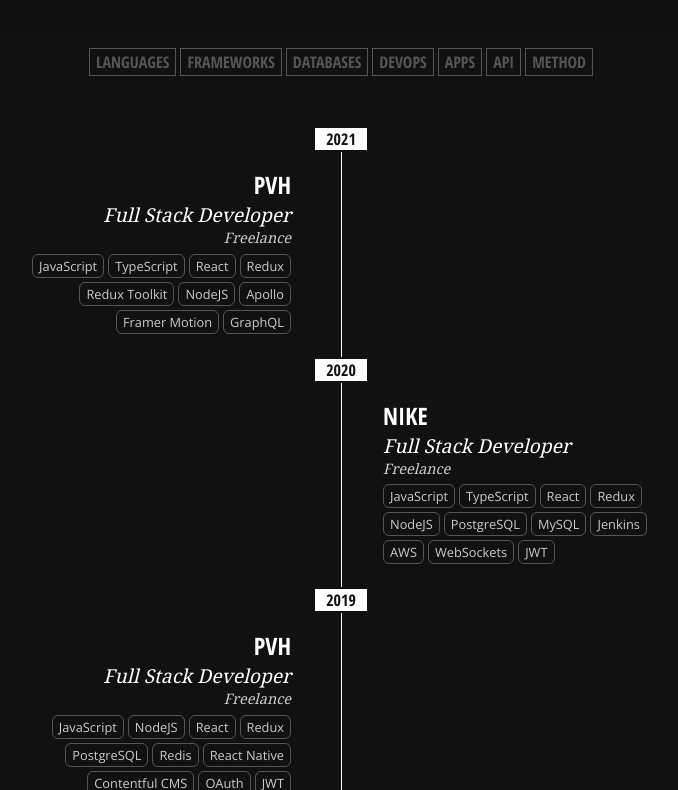
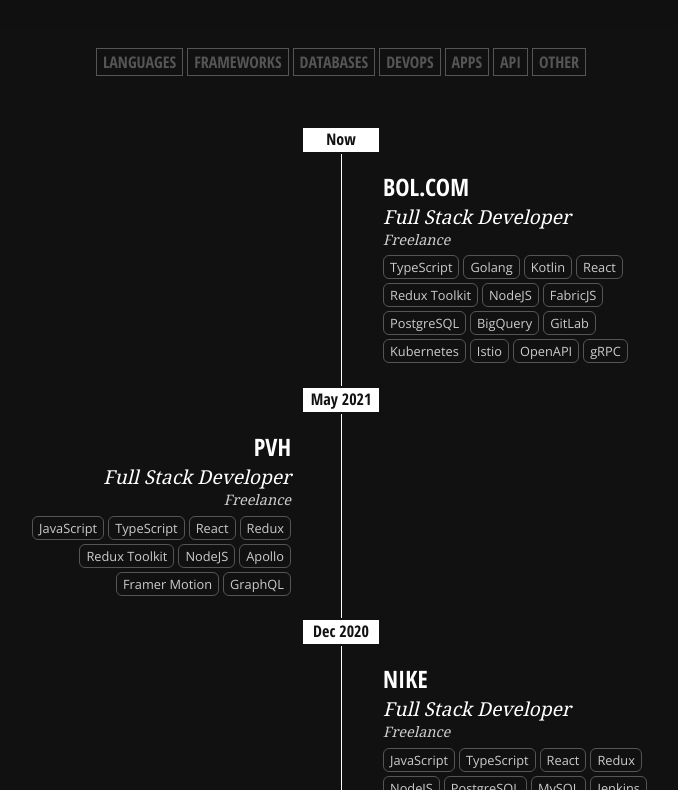
Before and after one commit to nielskrijger/benian, a website: page index.html in a window 1280 px wide. Shown: the part 850-1640 px from the top of the page, without its empty margins (299-977 px from the left). Drawn offline with nearby package versions, Linux system fonts and the light colour scheme.

Commit message:
chore: add recent employers

```diff
--- a/css/style.css
+++ b/css/style.css
@@ -253,16 +253,18 @@
   padding: 0.3rem 0;
 }
 
-.work__year {
+.work__date {
   font-family: 'Open Sans Condensed', sans-serif;
   background-color: var(--primary-color);
   border: 2px solid var(--bg-color);
   color: var(--bg-color);
   display: inline-block;
-  width: 3.5rem;
+  width: 5rem;
+  padding-bottom: 0.1rem;
   left: 2rem;
   text-align: center;
   position: relative;
+  z-index: 2;
 }
 
 .work__line {
@@ -307,7 +309,7 @@
     align-items: center;
   }
 
-  .work__year {
+  .work__date {
     left: initial;
   }
 
--- a/index.html
+++ b/index.html
@@ -99,7 +99,30 @@
         <div class="highlight-tag-buttons"></div>
         <div class="work__content">
           <div class="work__experiences">
-            <div class="work__year">2021</div>
+            <div class="work__date">Now</div>
+            <div class="work__job work__job--right">
+              <div class="work__company">Bol.com</div>
+              <div class="work__job-title">Full Stack Developer</div>
+              <div class="work__freelance">Freelance</div>
+              <div class="work__tags">
+                <div class="tag">TypeScript</div>
+                <div class="tag">Golang</div>
+                <div class="tag">Kotlin</div>
+                <div class="tag">React</div>
+                <div class="tag">Redux Toolkit</div>
+                <div class="tag">NodeJS</div>
+                <div class="tag">FabricJS</div>
+                <div class="tag">PostgreSQL</div>
+                <div class="tag">BigQuery</div>
+                <div class="tag">GitLab</div>
+                <div class="tag">Kubernetes</div>
+                <div class="tag">Istio</div>
+                <div class="tag">OpenAPI</div>
+                <div class="tag">gRPC</div>
+              </div>
+            </div>
+          <div class="work__experiences">
+            <div class="work__date">May 2021</div>
             <div class="work__job work__job--left">
               <div class="work__company">PVH</div>
               <div class="work__job-title">Full Stack Developer</div>
@@ -116,7 +139,7 @@
                 <div class="tag">GraphQL</div>
               </div>
             </div>
-            <div class="work__year">2020</div>
+            <div class="work__date">Dec 2020</div>
             <div class="work__job work__job--right">
               <div class="work__company">Nike</div>
               <div class="work__job-title">Full Stack Developer</div>
@@ -135,7 +158,7 @@
                 <div class="tag">JWT</div>
               </div>
             </div>
-            <div class="work__year">2019</div>
+            <div class="work__date">Jan 2020</div>
             <div class="work__job work__job--left">
               <div class="work__company">PVH</div>
               <div class="work__job-title">Full Stack Developer</div>
@@ -153,7 +176,7 @@
                 <div class="tag">JWT</div>
               </div>
             </div>
-            <div class="work__year">2018</div>
+            <div class="work__date">Dec 2018</div>
             <div class="work__job work__job--right">
               <div class="work__company">RTL</div>
               <div class="work__job-title">Full Stack Developer</div>
@@ -178,7 +201,7 @@
                 <div class="tag">OpenAPI</div>
               </div>
             </div>
-            <div class="work__year">2017</div>
+            <div class="work__date">Dec 2017</div>
             <div class="work__job work__job--left">
               <div class="work__company">oneUp / PVH</div>
               <div class="work__job-title">Tech Lead</div>
@@ -194,6 +217,7 @@
                 <div class="tag">Contentful CMS</div>
               </div>
             </div>
+            <div class="work__date">May 2017</div>
             <div class="work__job work__job--right">
               <div class="work__company">Nolemmings</div>
               <div class="work__job-title">Full Stack Developer</div>
@@ -215,8 +239,19 @@
                 <div class="tag">JWT</div>
               </div>
             </div>
-            <div class="work__year">2015</div>
+            <div class="work__date">Jan 2015</div>
             <div class="work__job work__job--left">
+              <div class="work__company">SnappCar</div>
+              <div class="work__job-title">Full Stack Developer</div>
+              <div class="work__tags">
+                <div class="tag">C#</div>
+                <div class="tag">JavaScript</div>
+                <div class="tag">NodeJS</div>
+                <div class="tag">AWS</div>
+              </div>
+            </div>
+            <div class="work__date">Mar 2015</div>
+            <div class="work__job work__job--right">
               <div class="work__company">IceMobile</div>
               <div class="work__job-title">Full Stack Developer</div>
               <div class="work__tags">
@@ -240,8 +275,8 @@
                 <div class="tag">OpenAPI</div>
               </div>
             </div>
-            <div class="work__year">2013</div>
-            <div class="work__job work__job--right">
+            <div class="work__date">Oct 2013</div>
+            <div class="work__job work__job--left">
               <div class="work__company">Oracle</div>
               <div class="work__job-title">Jr SOA Consultant</div>
               <div class="work__tags">
@@ -264,8 +299,8 @@
                 <div class="tag">WSDL</div>
               </div>
             </div>
-            <div class="work__year">2011</div>
-            <div class="work__job work__job--left">
+            <div class="work__date">Jan 2012</div>
+            <div class="work__job work__job--right">
               <div class="work__company">CAPE Group</div>
               <div class="work__job-title">Jr Systems Integrator</div>
               <div class="work__tags">
@@ -274,8 +309,8 @@
                 <div class="tag">JasperSoft BI</div>
               </div>
             </div>
-            <div class="work__year">2009</div>
-            <div class="work__job work__job--right">
+            <div class="work__date">2009</div>
+            <div class="work__job work__job--left">
               <div class="work__company">Topicus Finance</div>
               <div class="work__job-title">Internship</div>
               <div class="work__tags">
@@ -285,7 +320,7 @@
                 <div class="tag">Agile</div>
               </div>
             </div>
-            <div class="work__job work__job--left">
+            <div class="work__job work__job--right">
               <div class="work__company">InDialoog</div>
               <div class="work__job-title">Internship</div>
               <div class="work__tags">
@@ -293,7 +328,7 @@
                 <div class="tag">Adobe InDesign</div>
               </div>
             </div>
-            <div class="work__job work__job--right">
+            <div class="work__job work__job--left">
               <div class="work__company">UTwente</div>
               <div class="work__job-title">Teaching Assistent</div>
               <div class="work__tags">
@@ -301,7 +336,7 @@
                 <div class="tag">Database Systems</div>
               </div>
             </div>
-            <div class="work__job work__job--left">
+            <div class="work__job work__job--right">
               <div class="work__company">Benian</div>
               <div class="work__job-title">Owner</div>
               <div class="work__tags">
@@ -318,7 +353,7 @@
                 <div class="tag">Joomla CMS</div>
               </div>
             </div>
-            <div class="work__year">2004</div>
+            <div class="work__date">2004</div>
           </div>
           <div class="work__line"></div>
         </div>
@@ -329,7 +364,7 @@
           <div class="education__block">
             <div class="education__year">2006 - 2011</div>
             <h3>Business Information Technology</h3>
-            <div>Master Degree</div>
+            <div>Master's Degree</div>
             <div>University of Twente</div>
           </div>
 
--- a/js/tags.js
+++ b/js/tags.js
@@ -1,94 +1,111 @@
 const tagConfig = {
   Languages: {
     tags: [
+      'C#',
+      'CoffeeScript',
+      'Golang',
+      'Java',
       'JavaScript',
-      'TypeScript',
-      'CoffeeScript',
-      'Ruby',
-      'C#',
-      'Python',
-      'Java',
+      'Kotlin',
       'PHP',
       'PL/SQL',
+      'Python',
+      'Ruby',
+      'TypeScript',
     ],
     color: '#00ff00',
   },
   Frameworks: {
     tags: [
+      'AngularJS',
       'Apollo',
+      'Doctrine',
+      'FabricJS',
+      'Framer Motion',
+      'Ionic',
+      'J2EE',
+      'JPA',
+      'NodeJS',
+      'React Native',
+      'React',
       'Redux Toolkit',
-      'Framer Motion',
-      'J2EE',
-      'AngularJS',
+      'Redux',
       'Ruby on Rails',
-      'NodeJS',
-      'React',
-      'React Native',
-      'Ionic',
-      'Redux',
-      'Doctrine',
+      'Spring',
       'Symfony',
-      'Spring',
-      'JPA',
     ],
     color: '#ff0000',
   },
   Databases: {
     tags: [
+      'BigQuery',
+      'Couchbase',
       'Database Systems',
       'DynamoDB',
+      'MongoDB',
       'MySQL',
+      'OracleDB',
       'PostgreSQL',
-      'Couchbase',
-      'OracleDB',
-      'MongoDB',
       'Redis',
     ],
     color: '#20c0ff',
   },
   DevOps: {
     tags: [
+      'AWS',
+      'Apache',
+      'Chef',
+      'ELK',
+      'Fleet',
+      'GitLab',
+      'Google Cloud',
+      'Heroku',
+      'Istio',
+      'Jenkins',
+      'K8S',
+      'KOPS',
+      'Kubernetes',
       'NGINX',
-      'AWS',
-      'Chef',
-      'Jenkins',
-      'KOPS',
-      'K8S',
-      'Fleet',
       'Varnish',
-      'Apache',
-      'Heroku',
-      'Google Cloud',
-      'ELK',
     ],
     color: '#ffff03',
   },
   Apps: {
     tags: [
-      'RabbitMQ',
+      'Adobe InDesign',
+      'Adobe Photoshop',
+      'Contentful CMS',
+      'Drupal CMS',
+      'GlassFish',
+      'JasperSoft BI',
       'Joomla CMS',
-      'Drupal CMS',
-      'Contentful CMS',
       'Mendix',
-      'Adobe Photoshop',
-      'Adobe InDesign',
-      'JasperSoft BI',
-      'GlassFish',
+      'Oracle APEX',
+      'Oracle BI Enterprise',
       'Oracle BPM',
+      'Oracle Data Integrator',
       'Oracle SOA Suite',
       'Oracle WebCenter',
-      'Oracle APEX',
-      'Oracle Data Integrator',
-      'Oracle BI Enterprise',
+      'RabbitMQ',
       'WebLogic',
     ],
     color: '#ee6002',
   },
   Api: {
-    tags: ['GraphQL', 'SOAP', 'WSDL', 'Microservices', 'WebSockets', 'OpenAPI', 'OAuth', 'JWT'],
+    tags: [
+      'GraphQL',
+      'JWT',
+      'Microservices',
+      'OAuth',
+      'OpenAPI',
+      'SOAP',
+      'WSDL',
+      'WebSockets',
+      'gRPC',
+    ],
     color: '#d602ee',
   },
-  Method: {
+  Other: {
     tags: ['Social Network Analysis', 'Agile', 'Pattern Languages', 'Organizational Patterns'],
     color: '#999999',
   },
@@ -204,7 +221,9 @@
   }
 };
 
-const handleMouseOverTag = ({ elements, color }) => () => {
+const handleMouseOverTag =
+  ({ elements, color }) =>
+  () => {
     for (const elm of elements) {
       if (!activeTags.has(elm)) {
         applyHoverStyle(elm, color);
@@ -232,7 +251,9 @@
   }
 };
 
-const handleClickTag = ({ elements, color }) => () => {
+const handleClickTag =
+  ({ elements, color }) =>
+  () => {
     for (const elm of elements) {
       if (activeTags.has(elm)) {
         deactivateTag(elm);
```
Also changed, not shown: js/navbar.js (+12 -5 lines), package.json (+4 -5 lines), 1 other file. Lines whose indentation alone changed are shown as unchanged.
